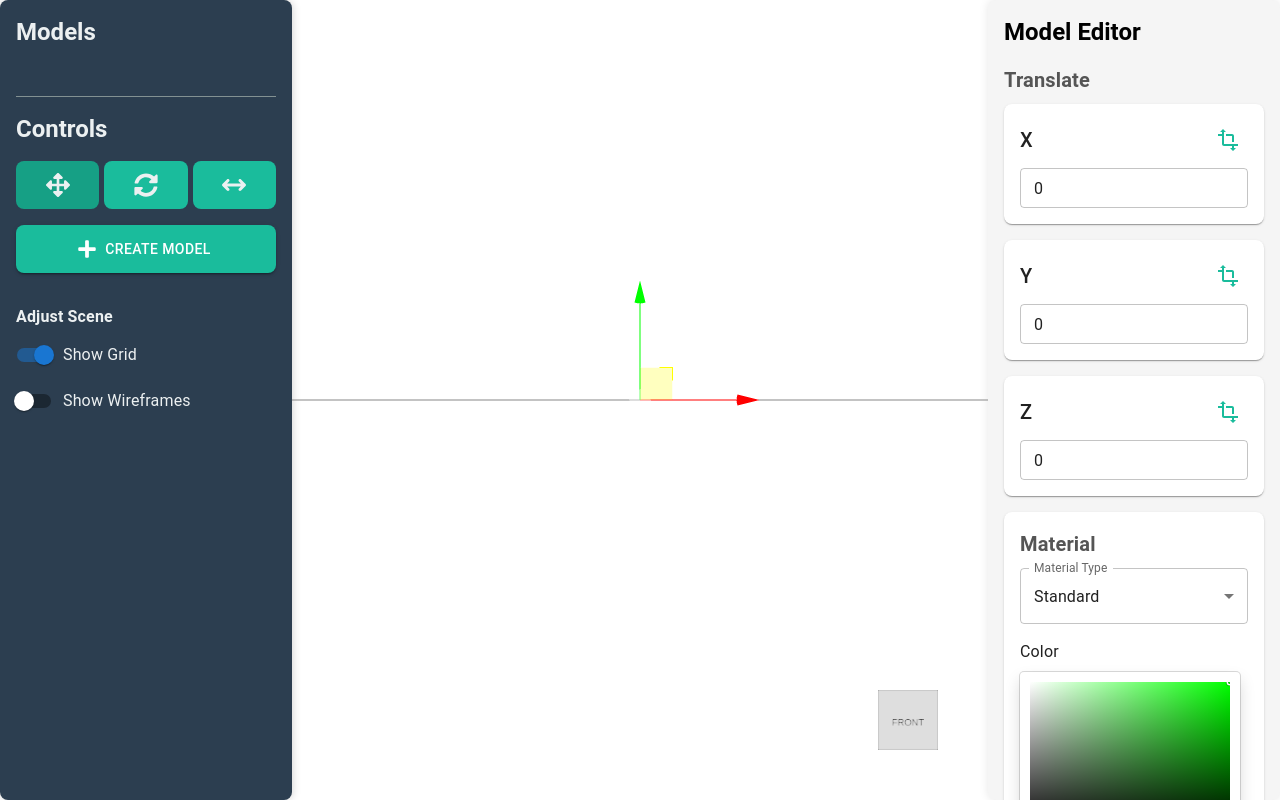
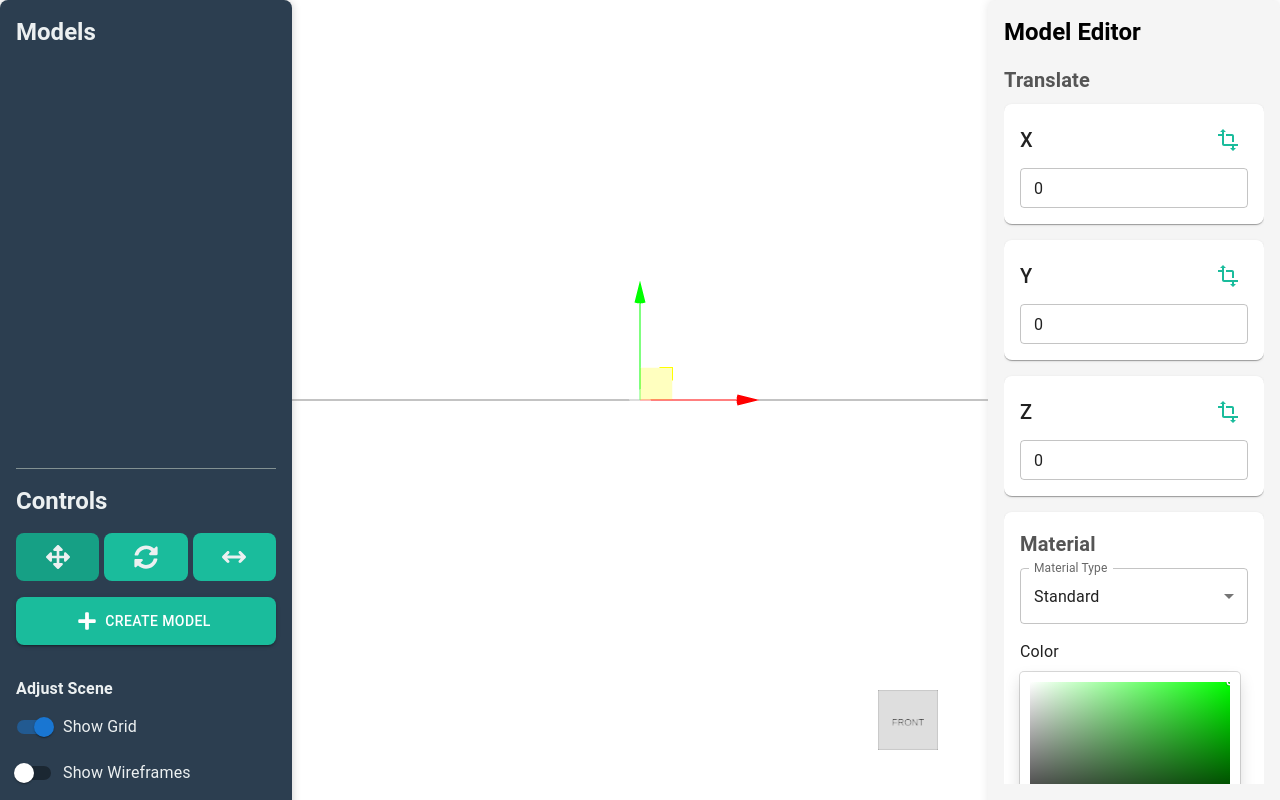
Before and after one commit to saifaldin14/Espada3D, a React (Create React App) app: page / in a window 1280 px wide. Shown: the top 800 px of the page. Built offline with nearby package versions, Linux system fonts and the light colour scheme.

Commit message:
Scroll issue

```diff
--- a/src/components/ModelEditor.tsx
+++ b/src/components/ModelEditor.tsx
@@ -112,13 +112,12 @@ const ModelEditor: React.FC = () => {
       <Typography variant="h5" sx={styles.title}>
         Model Editor
       </Typography>
-
+      <Box sx={styles.scrollContainer}>
         <Typography variant="h6" sx={styles.subTitle}>
           {activeTool
             ? activeTool.charAt(0).toUpperCase() + activeTool.slice(1)
             : ""}
         </Typography>
-
         <Grid container spacing={2}>
           {["X", "Y", "Z"].map((axis, i) => (
             <Grid item xs={12} key={i}>
@@ -205,6 +204,7 @@ const ModelEditor: React.FC = () => {
           </Grid>
         </Grid>
       </Box>
+    </Box>
   );
 };
 
@@ -214,6 +214,7 @@ const styles = {
     background: "#f5f5f5",
     borderRadius: "8px",
     width: "260px",
+    height: "98vh",
     boxShadow: "0px 0px 10px rgba(0, 0, 0, 0.1)",
   },
   title: {
@@ -224,6 +225,10 @@ const styles = {
     marginBottom: "8px",
     fontWeight: "bold",
     color: "#555",
+  },
+  scrollContainer: {
+    overflowY: "auto" as "auto", // Enable scrolling
+    maxHeight: "calc(100vh - 80px)", // Adjust based on other elements' height
   },
   card: {
     background: "#ffffff",
--- a/src/components/Sidebar.tsx
+++ b/src/components/Sidebar.tsx
@@ -19,7 +19,7 @@ import {
   FormLabel,
   Button,
 } from "@mui/material";
-import CreateModelModal from "./CreateModelModal"; // Import the modal component
+import CreateModelModal from "./CreateModelModal";
 
 const Sidebar: React.FC = () => {
   const models = useSelector((state: any) => state.models.models);
@@ -62,6 +62,7 @@ const Sidebar: React.FC = () => {
       <Typography variant="h5" sx={styles.header}>
         Models
       </Typography>
+      <Box sx={styles.scrollContainer}>
         <List sx={styles.modelList}>
           {models.map((model: any, index: number) => (
             <ListItem
@@ -91,6 +92,7 @@ const Sidebar: React.FC = () => {
             </ListItem>
           ))}
         </List>
+      </Box>
       <Divider sx={styles.divider} />
       <Typography variant="h5" sx={styles.header}>
         Controls
@@ -160,6 +162,7 @@ const styles = {
     padding: "16px",
     boxShadow: "0px 0px 10px rgba(0, 0, 0, 0.2)",
     borderRadius: "8px",
+    height: "98vh",
   },
   header: {
     marginBottom: "16px",
@@ -169,6 +172,10 @@ const styles = {
   divider: {
     marginBottom: "16px",
     backgroundColor: "#95a5a6",
+  },
+  scrollContainer: {
+    overflowY: "auto" as "auto",
+    flexGrow: 1,
   },
   toolButtons: {
     display: "flex",
```
Lines whose indentation alone changed are shown as unchanged.
